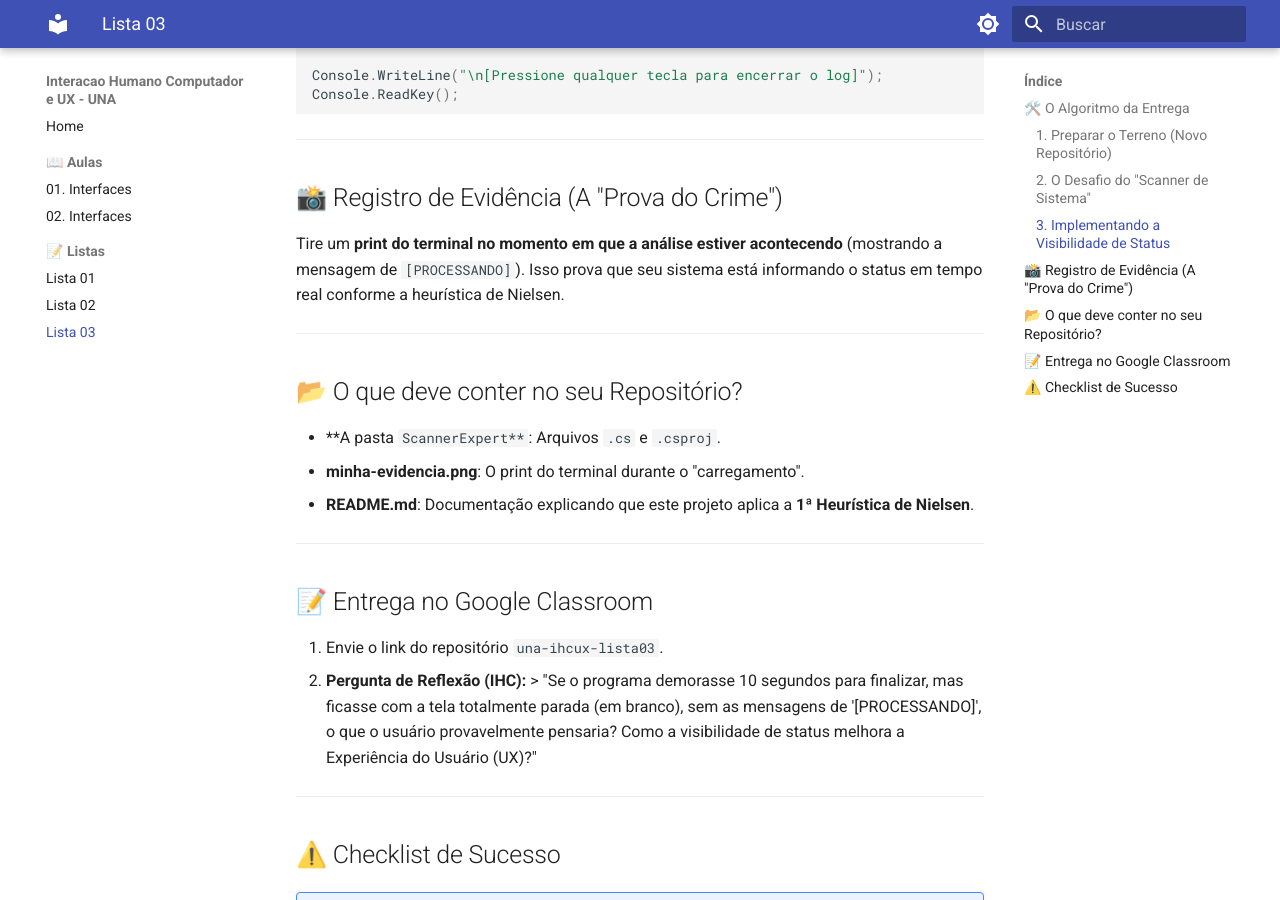
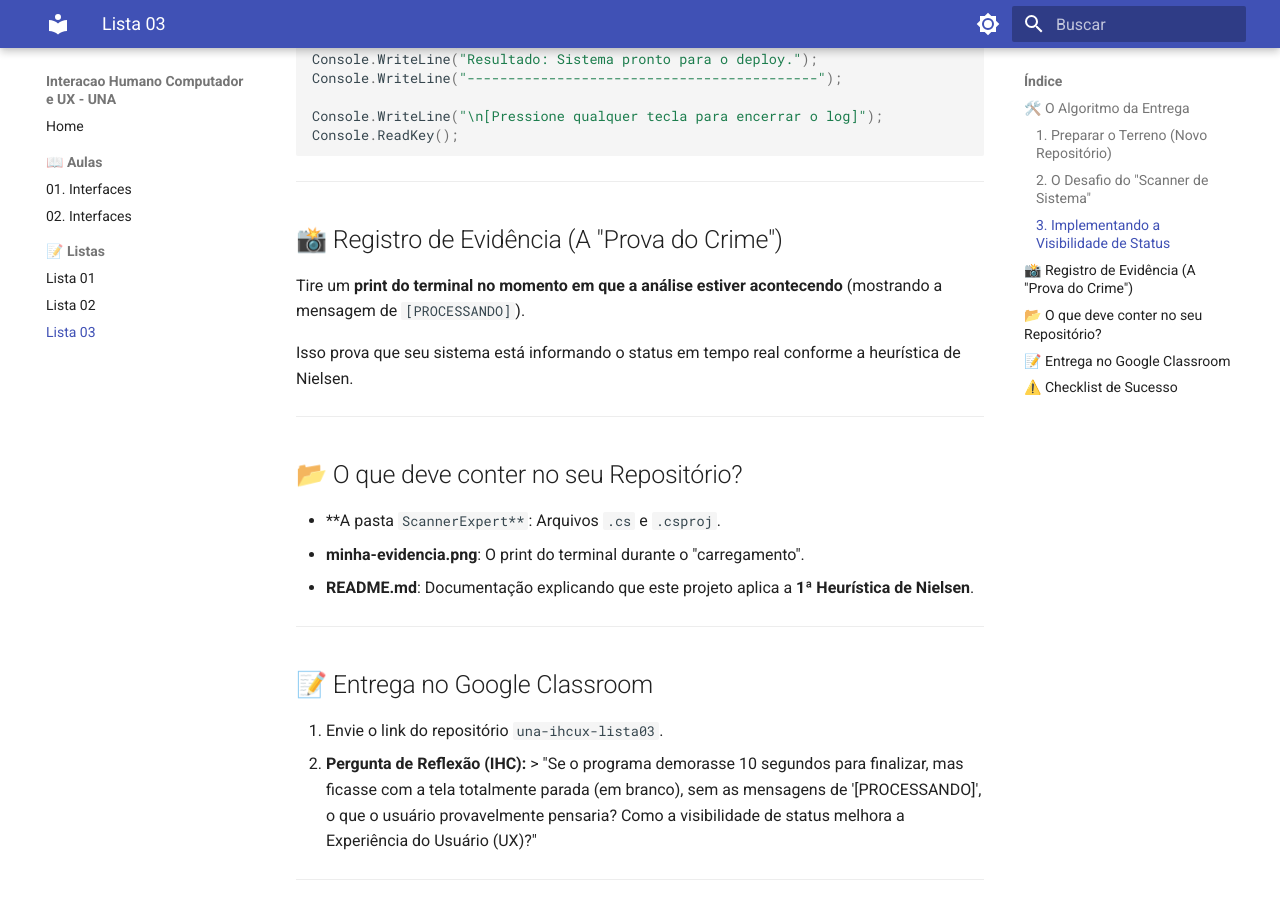
Before and after one commit to danhpaiva/una-ihcux-mkdocs-202601, an MkDocs documentation site: the page built from docs/listas/03-lista.md, in a window 1280 px wide and 900 px high, scrolled down 1594 px. Built offline with MkDocs 1.6.1 and Material for MkDocs 9.7.7, drawn with Linux system fonts in a browser that asks for light colours; some of the changed text lies outside the part shown.

```diff
--- a/docs/listas/03-lista.md
+++ b/docs/listas/03-lista.md
@@ -2,6 +2,7 @@
 
 Você já sabe criar e rodar.
 Agora, você vai aprender a **comunicar**.
+
 A 1ª Heurística de Nielsen (**Visibilidade do Status do Sistema**) diz que o software deve sempre manter o usuário informado sobre o que está acontecendo, através de feedback apropriado e em tempo razoável.
 
 Nesta missão, vamos implementar um simulador de varredura de sistema que utiliza essa heurística para evitar que o usuário ache que o programa "travou".
@@ -19,11 +20,11 @@ Desta vez, crie um novo repositório público no GitHub com o nome:
 
 Siga a sequência no seu terminal:
 
-1. Navegue até sua pasta de projetos (`cd LabDotnet`).
+1. Navegue até sua pasta de projetos (`cd LabDotnet`)
 2. Crie o novo projeto de console:
 `dotnet new console -n ScannerExpert`
-3. Entre na pasta: `cd ScannerExpert`.
-4. Abra no VS Code: `code .`.
+3. Entre na pasta: `cd ScannerExpert`
+4. Abra no VS Code: `code .`
 
 ### 3. Implementando a Visibilidade de Status
 
@@ -77,7 +78,9 @@ Console.ReadKey();
 
 ## 📸 Registro de Evidência (A "Prova do Crime")
 
-Tire um **print do terminal no momento em que a análise estiver acontecendo** (mostrando a mensagem de `[PROCESSANDO]`). Isso prova que seu sistema está informando o status em tempo real conforme a heurística de Nielsen.
+Tire um **print do terminal no momento em que a análise estiver acontecendo** (mostrando a mensagem de `[PROCESSANDO]`).
+
+Isso prova que seu sistema está informando o status em tempo real conforme a heurística de Nielsen.
 
 ---
 
@@ -92,7 +95,8 @@ Tire um **print do terminal no momento em que a análise estiver acontecendo** (
 ## 📝 Entrega no Google Classroom
 
 1. Envie o link do repositório `una-ihcux-lista03`.
-2. **Pergunta de Reflexão (IHC):** > "Se o programa demorasse 10 segundos para finalizar, mas ficasse com a tela totalmente parada (em branco), sem as mensagens de '[PROCESSANDO]', o que o usuário provavelmente pensaria? Como a visibilidade de status melhora a Experiência do Usuário (UX)?"
+2. **Pergunta de Reflexão (IHC):** > "Se o programa demorasse 10 segundos para finalizar, mas ficasse com a tela totalmente parada (em branco), sem as mensagens de '[PROCESSANDO]', o que o usuário provavelmente pensaria?
+Como a visibilidade de status melhora a Experiência do Usuário (UX)?"
 
 ---
 
@@ -107,4 +111,7 @@ Tire um **print do terminal no momento em que a análise estiver acontecendo** (
 ---
 
 !!! info "Dica de Sênior: O segredo do feedback visual"
-No código acima, usamos o `\r` (Carriage Return). Ele é um "truque" de interface CLI que permite que a mesma linha seja sobrescrita. Sem ele, o terminal ficaria poluído com várias linhas repetidas. Pequenos detalhes técnicos fazem uma grande diferença na **UX do Desenvolvedor**!
+No código acima, usamos o `\r` (Carriage Return).
+Ele é um "truque" de interface CLI que permite que a mesma linha seja sobrescrita.
+Sem ele, o terminal ficaria poluído com várias linhas repetidas.
+Pequenos detalhes técnicos fazem uma grande diferença na **UX do Desenvolvedor**!
```
